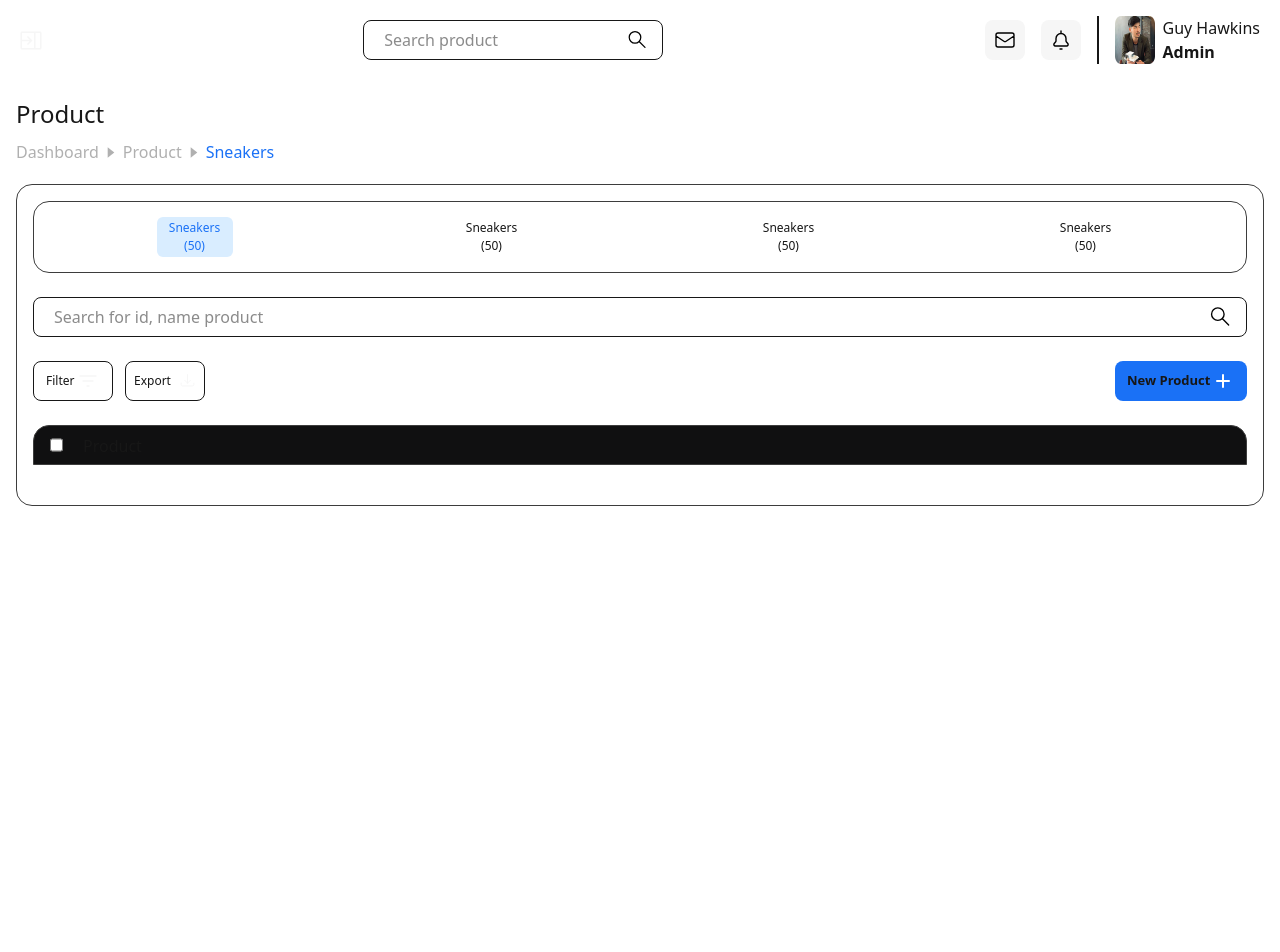
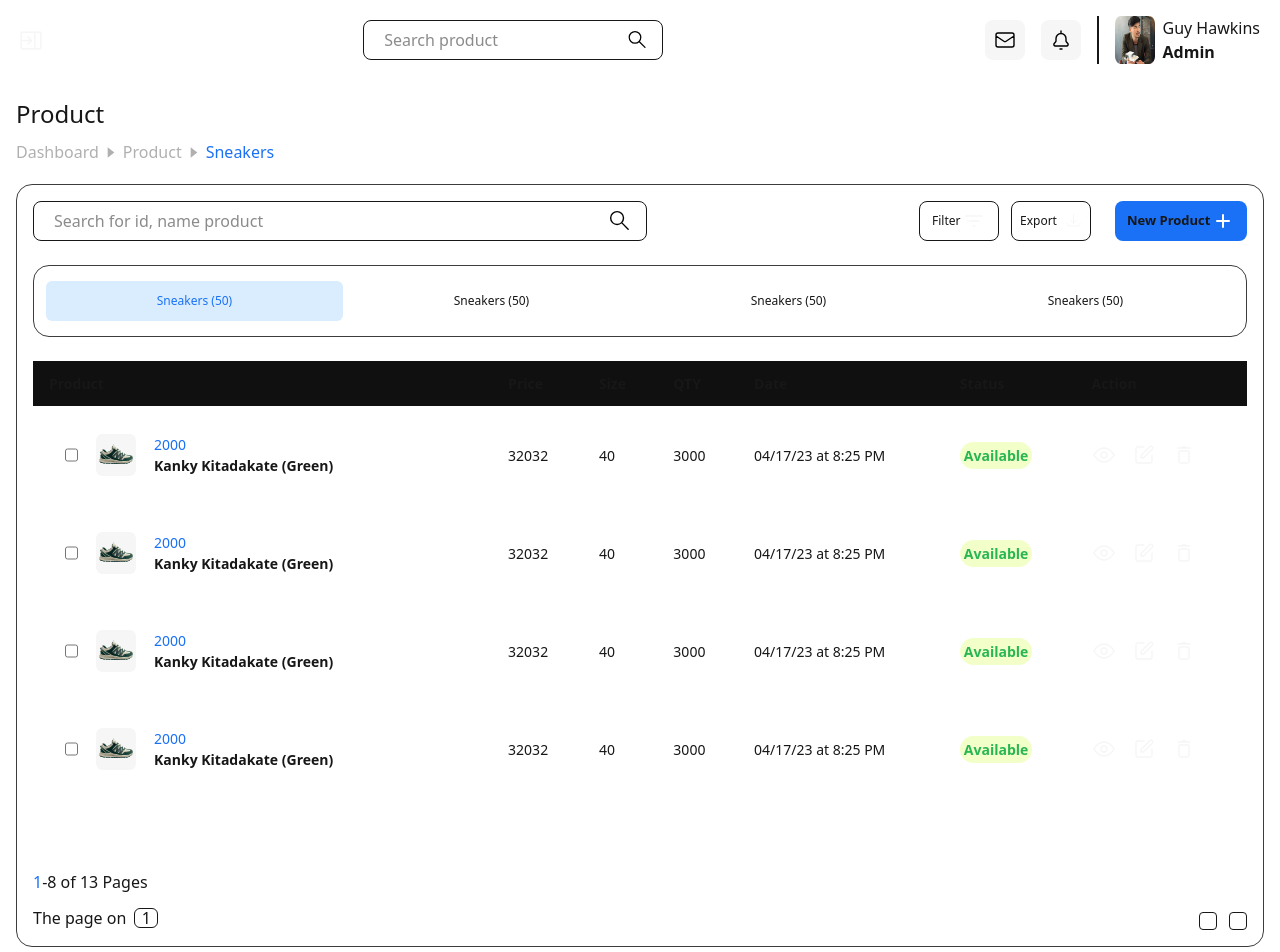
Before and after one commit to Amirgolli/trade, a Next.js app: page /product in a window 1280 px wide. Shown: the top 952 px of the page. Before the commit the page ends 880 px from the top, so only its background shows below. Built offline with nearby package versions, Linux system fonts and the light colour scheme.

Commit message:
finish product page

```diff
--- a/src/app/components/header/index.tsx
+++ b/src/app/components/header/index.tsx
@@ -14,7 +14,7 @@ interface HeaderProps {
 const HeaderComponent: React.FC<HeaderProps> = ({ isOpen, toggleSidebar }) => {
   return (
     <header
-      className={`dark:bg-[#1A1A1B] pt-4 pb-4 pl-5 pr-5 flex justify-between items-center transition-all duration-300 ease-in-out ${
+      className={`dark:bg-[#1A1A1B]  pt-4 pb-4 pl-5 pr-5 flex justify-between items-center transition-all duration-300 ease-in-out ${
         isOpen ? "md:ml-65" : "md:ml-0"
       }`}
     >
--- a/src/app/product/components/shoesmb/index.tsx
+++ b/src/app/product/components/shoesmb/index.tsx
@@ -64,7 +64,7 @@ const ShoesData2 = ({
             {status}
           </span>
         </div>
-        <div className="flex gap-7.5 mb-2">
+        <div className="flex gap-7.5 mb-2 mt-2">
           <span className="text-[#B0B0B0] text-[12px]">Action</span>
           <div className="flex gap-4">
             <EyeSvg />
--- a/src/app/product/page.tsx
+++ b/src/app/product/page.tsx
@@ -1,3 +1,4 @@
+import Image from "next/image";
 import Link from "next/link";
 import SearchSvg from "../../../public/images/header/svg/search";
 import PathSvg from "../../../public/images/mainSvgs/path";
@@ -5,6 +6,9 @@ import DownloadSvg from "../../../public/images/product/svg/download";
 import FilterSvg from "../../../public/images/product/svg/filter";
 import PlusSvg from "../../../public/images/product/svg/plus";
 import ShoesData2 from "./components/shoesmb";
+import EyeSvg from "../../../public/images/product/svg/eye";
+import EditSvg from "../../../public/images/product/svg/edit";
+import BinSvg from "../../../public/images/product/svg/bin";
 
 const ProductPage = () => {
   const ShoesInfo = [
@@ -55,6 +59,7 @@ const ProductPage = () => {
   ];
   return (
     <>
+      {/* path */}
       <div className="flex flex-col gap-2">
         <h1 className="text-[24px]">Product</h1>
         <div className="flex gap-1 items-center">
@@ -68,32 +73,34 @@ const ProductPage = () => {
         </div>
       </div>
       <div className="mt-5 dark:bg-[#1A1A1B] p-4 border flex flex-col gap-6 border-[#3D3D3D] rounded-2xl">
+        <div className="flex flex-col md:flex-col-reverse md:gap-6">
           {/* products category */}
-        <div className="h-18  dark:bg-[#1A1A1B] border border-[#3D3D3D] rounded-2xl flex justify-around items-center p-3">
-          <div className="h-10 5 w-19 bg-[#D9EDFF] text-[#1A71F6] rounded-md flex items-center justify-center text-[12px] p-2.5 text-center cursor-pointer">
+          <div className="h-18  dark:bg-[#1A1A1B] border border-[#3D3D3D] rounded-2xl flex justify-around items-center p-3 ">
+            <div className="h-10 5 w-19 md:w-[25%] bg-[#D9EDFF] text-[#1A71F6] rounded-md flex items-center justify-center text-[12px] p-2.5 text-center cursor-pointer">
               Sneakers (50)
             </div>
-          <div className="h-10 5 w-19  rounded-md flex items-center justify-center text-[12px] p-2.5 text-center cursor-pointer">
+            <div className="h-10 5 w-19 md:w-[25%]  rounded-md flex items-center justify-center text-[12px]  text-center cursor-pointer">
               Sneakers (50)
             </div>
-          <div className="h-10 5 w-19  rounded-md flex items-center justify-center text-[12px] p-2.5 text-center cursor-pointer">
+            <div className="h-10 5 w-19 md:w-[25%]  rounded-md flex items-center justify-center text-[12px]  text-center cursor-pointer">
               Sneakers (50)
             </div>
-          <div className="h-10 5 w-19  rounded-md flex items-center justify-center text-[12px] p-2.5 text-center cursor-pointer">
+            <div className="h-10 5 w-19 md:w-[25%]  rounded-md flex items-center justify-center text-[12px]  text-center cursor-pointer">
               Sneakers (50)
             </div>
           </div>
+          <div className="flex flex-col gap-4 md:flex-row md:justify-between">
             {/* search box */}
             <div className="flex items-center justify-around border h-10  p-3 rounded-lg">
               <input
                 type="search"
                 placeholder="Search for id, name product"
-            className="outline-none  w-full p-2"
+                className="outline-none  w-full md:w-140 p-2"
               />
               <SearchSvg />
             </div>
             {/* buttons */}
-        <div className="flex justify-between">
+            <div className="flex justify-between md:gap-6">
               <div className="flex gap-3">
                 <div className="w-20 h-10 rounded-lg border p-3 flex justify-between items-center text-[12px]">
                   <span>Filter</span>
@@ -109,10 +116,69 @@ const ProductPage = () => {
                 <PlusSvg />
               </div>
             </div>
-        {/* table */}
-
+          </div>
+        </div>
+        {/* table desktop*/}
+        <div className="overflow-x-auto rounded-box   hidden md:table">
+          <table className="table  ">
+            {/* head */}
+            <thead className="border border-[#252525] bg-[#101011]">
+              <tr>
+                <th>Product </th>
+                <th>Price</th>
+                <th>Size</th>
+                <th>QTY</th>
+                <th>Date</th>
+                <th>Status</th>
+                <th>Action</th>
+              </tr>
+            </thead>
+            <tbody className="border border-[#252525]">
+              {/* row 1 */}
+              {ShoesInfo.map((item, index) => (
+                <tr key={index}>
+                  <th>
+                    <div className="collapse-title font-semibold flex gap-4.5">
+                      <input type="checkbox" />
+                      <Image
+                        height={40}
+                        width={40}
+                        src={item.img}
+                        alt="shoes"
+                        className="rounded-md"
+                      />
+                      <div className="flex flex-col gap-.5">
+                        <span className="text-[#1A71F6] font-light">
+                          {item.code}
+                        </span>
+                        <h5 className="text-[14px]">{item.name}</h5>
+                      </div>
+                    </div>
+                  </th>
+                  <td>{item.price}</td>
+                  <td>{item.size}</td>
+                  <td>{item.qty}</td>
+                  <td>{item.date}</td>
+                  <td>
+                    <span className="font-bold text-[#28B652] p-1 bg-[#F3FFC8] rounded-2xl">
+                      {item.status}
+                    </span>
+                  </td>
+                  <td>
+                    <div className="flex gap-4">
+                      <EyeSvg />
+                      <EditSvg />
+                      <BinSvg />
+                    </div>
+                  </td>
+                </tr>
+              ))}
+            </tbody>
+          </table>
+        </div>
+        {/* table mobile */}
         <div className="">
-          <div className="bg-[#101011] border border-[#3D3D3D] rounded-t-2xl h-10 p-2 pl-4 flex gap-5">
+          <div className="bg-[#101011] border border-[#3D3D3D] rounded-t-2xl h-10 p-2 pl-4 flex gap-5 md:hidden">
             <input type="checkbox" />
             <span> Product</span>
           </div>
@@ -131,6 +197,25 @@ const ProductPage = () => {
             </div>
           ))}
         </div>
+        {/* pages data */}
+        <div className="flex justify-between items-end">
+          <div className="flex flex-col gap-3">
+            <p className="">
+              <span className="text-[#1A71F6]">1</span>
+              -8 of 13 Pages
+            </p>
+            <div className="flex gap-2 items-center">
+              <span>The page on</span>
+              <div className="h-5 w-6 border rounded-md flex justify-center items-center">
+                1
+              </div>
+            </div>
+          </div>
+          <div className="flex gap-3 items-center">
+            <div className="h-4.5 w-4.5 border rounded-sm flex justify-center items-center"></div>
+            <div className="h-4.5 w-4.5 border rounded-sm flex justify-center items-center"></div>
+          </div>
+        </div>
       </div>
     </>
   );
```
Lines whose indentation alone changed are shown as unchanged.
